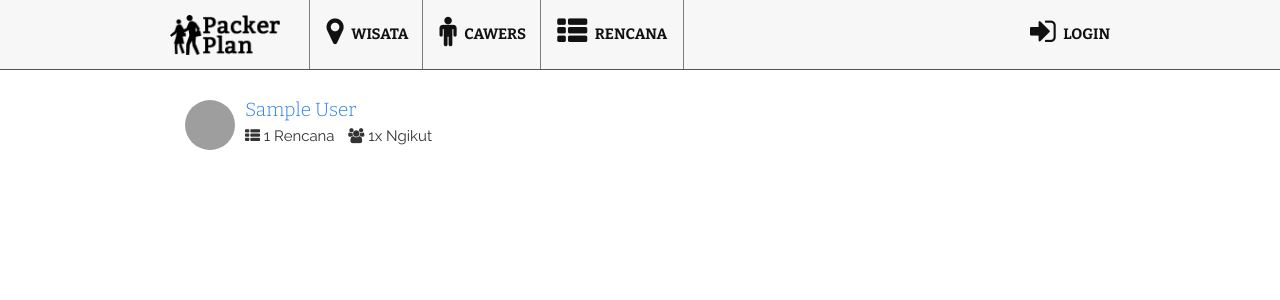
After one commit to qwildz/packerplan, a PHP site: page /_project/list_cawers.php in a window 1280 px wide. The commit adds this page. Shown: the top 300 px of the page. Run offline with PHP 8.4, Linux system fonts and the light colour scheme; tables that the repository leaves empty or names only in its code hold one stand-in row (values such as "Sample post"); grey boxes are pictures that could not be loaded.

Commit message:
Add list cawers

```diff
--- a/includes/header.php
+++ b/includes/header.php
@@ -11,8 +11,8 @@
             <ul class="nav navbar-nav navbar-left">
                 <!--<li class="active"><a href="#">Home</a></li>-->
                 <li><a href="list_tempat.php"><i class="fa fa-2x fa-map-marker"></i> Wisata</a></li>
-                <li><a href="#contact"><i class="fa fa-2x fa-male"></i> Cawers</a></li>
-                <li><a href="rencana.php"><i class="fa fa-2x fa-th-list"></i> Rencana</a></li>
+                <li><a href="list_cawers.php"><i class="fa fa-2x fa-male"></i> Cawers</a></li>
+                <li><a href="list_rencana.php"><i class="fa fa-2x fa-th-list"></i> Rencana</a></li>
             </ul>
             <ul class="nav navbar-nav navbar-right">
                 <?php if(is_login()) { ?>
--- /dev/null
+++ b/list_cawers.php
@@ -0,0 +1,81 @@
+<?php
+include 'koneksi.php';
+
+$sql = "SELECT user.*,
+          (SELECT COUNT(*) FROM rencana WHERE rencana.username = user.username) AS rencana,
+          (SELECT COUNT(*) FROM partisipan WHERE partisipan.username = user.username) AS bareng
+        FROM USER
+        ORDER BY user.created DESC";
+
+$query = mysqli_query($koneksi, $sql);
+
+$cawers = array();
+while ($row = mysqli_fetch_assoc($query))
+{
+    $cawers[] = $row;
+}
+?>
+<!DOCTYPE html>
+<html>
+<head lang="id">
+    <meta charset="utf-8">
+    <meta http-equiv="X-UA-Compatible" content="IE=edge">
+    <title>Daftar Cawers - PackerPlan</title>
+
+    <!-- Bootstrap -->
+    <link href="assets/css/bootstrap.min.css" rel="stylesheet">
+    <link href="assets/css/bootstrap-nonresponsive.css" rel="stylesheet">
+    <link href="assets/css/font-awesome.min.css" rel="stylesheet">
+    <link href="assets/css/styles.css" rel="stylesheet">
+
+    <!-- HTML5 Shim and Respond.js IE8 support of HTML5 elements and media queries -->
+    <!-- WARNING: Respond.js doesn't work if you view the page via file:// -->
+    <!--[if lt IE 9]>
+    <script src="https://oss.maxcdn.com/html5shiv/3.7.2/html5shiv.min.js"></script>
+    <script src="https://oss.maxcdn.com/respond/1.4.2/respond.min.js"></script>
+    <![endif]-->
+</head>
+<body>
+    <?php include 'includes/header.php'; ?>
+
+    <div class="blank-jumbotron"></div>
+
+    <div class="container">
+        <div class="row">
+            <div class="col-md-12">
+                <div class="plans-small-container reviews-container">
+                    <?php foreach ($cawers as $k)
+                    { ?>
+                        <div class="media review col-md-6" style="margin-top: 0; margin-bottom: 10px">
+                            <a class="pull-left" href="#">
+                                <img class="media-object review-avatar"
+                                     src="<?php echo get_gravatar($k['email']); ?>">
+                            </a>
+
+                            <div class="media-body review-body">
+                                <h4 class="media-heading review-author"><a
+                                        href="profile.php?id=<?php echo $k['username']; ?>"><?php echo $k['nama']; ?></a>
+                                </h4>
+
+                                <div class="review-metas-container">
+                                <span class="review-meta review-date">
+                                    <i class="fa fa-th-list"></i> <?php echo $k['rencana']; ?> Rencana
+                                </span>
+                                <span class="review-meta review-time">
+                                    <i class="fa fa-group"></i> <?php echo $k['bareng']; ?>x Ngikut
+                                </span>
+                                </div>
+                            </div>
+                        </div>
+                    <?php } ?>
+                </div>
+            </div>
+        </div>
+    </div>
+
+    <!-- jQuery (necessary for Bootstrap's JavaScript plugins) -->
+    <script src="assets/js/jquery.min.js"></script>
+    <!-- Include all compiled plugins (below), or include individual files as needed -->
+    <script src="assets/js/bootstrap.min.js"></script>
+</body>
+</html>
```
